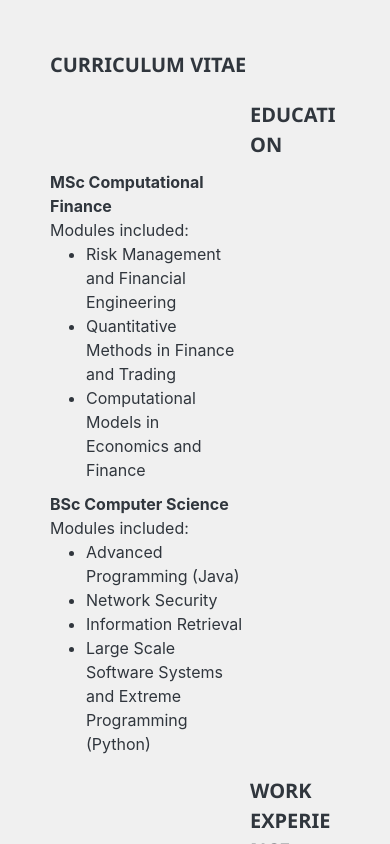
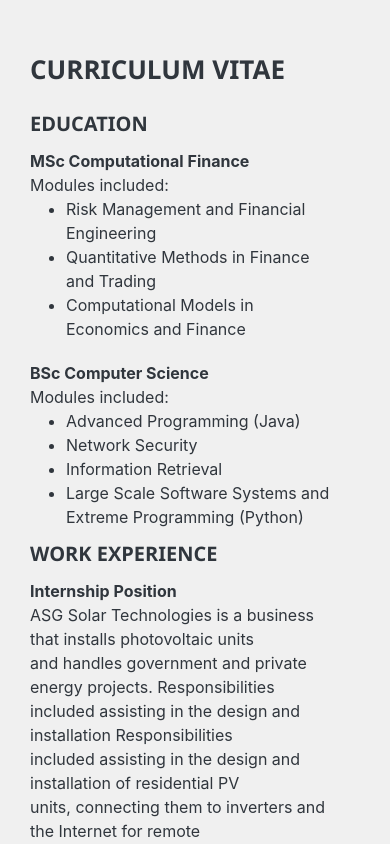
Before and after one commit to antoniouaa/hiremepls, a React (Create React App) app: page /cv in a window 390 px wide. Built offline with nearby package versions, Linux system fonts and the light colour scheme; no server answers.

Commit message:
media query stuff

```diff
--- a/src/App.css
+++ b/src/App.css
@@ -13,7 +13,7 @@ a:hover {
     background-position: center;
     background-size: cover;
     background-repeat: no-repeat;
-    overflow-x: hidden;
+    /* overflow-x: hidden; */
     justify-content: left;
 }
 
@@ -194,7 +194,7 @@ Link:hover {
     text-decoration: none;
 }
 
-@media screen and (max-width:801px) {
+@media screen and (max-width:1160px) {
     .App-sidebar,
     .project-createdat,
     .project-pushedat {
--- a/src/Components/CVPage.js
+++ b/src/Components/CVPage.js
@@ -1,7 +1,5 @@
 import React from "react";
 import { Flex, Text, Box, UnorderedList, ListItem } from "@chakra-ui/react";
-
-import { HorizontalRule } from "./HorizontalRule";
 
 import "./cvpage.css";
 
@@ -13,7 +11,8 @@ export const CVPage = () => {
           Curriculum Vitae
         </Text>
       </Box>
-      <Text className="cv-title" fontSize="20px" marginLeft="200px">
+      <Box className="media-item">
+        <Text id="education-label" className="cv-title" fontSize="20px">
           <strong>Education</strong>
         </Text>
         <Flex className="cv-item">
@@ -33,7 +32,9 @@ export const CVPage = () => {
             </UnorderedList>
           </Box>
         </Flex>
+      </Box>
 
+      <Box className="media-item">
         <Flex className="cv-item">
           <Box className="cv-date">
             <time>2016 – 2019</time>
@@ -54,11 +55,12 @@ export const CVPage = () => {
             </UnorderedList>
           </Box>
         </Flex>
-      <HorizontalRule />
+      </Box>
 
-      <Text className="cv-title" fontSize="20px" marginLeft="200px">
+      <Text id="workexperience-label" className="cv-title" fontSize="20px">
         <strong>Work Experience</strong>
       </Text>
+      <Box className="media-item">
         <Flex className="cv-item">
           <Box w="200px" className="cv-date">
             <time>2015</time>
@@ -73,19 +75,23 @@ export const CVPage = () => {
               units
             </p>
             <p>
-            and handles government and private energy projects. Responsibilities
+              and handles government and private energy projects.
+              Responsibilities
             </p>
             <p>
               included assisting in the design and installation Responsibilities
             </p>
             <p>
-            included assisting in the design and installation of residential PV
+              included assisting in the design and installation of residential
+              PV
             </p>
-          <p>units, connecting them to inverters and the Internet for remote</p>
+            <p>
+              units, connecting them to inverters and the Internet for remote
+            </p>
             monitoring.
           </Box>
         </Flex>
-      <HorizontalRule />
+      </Box>
     </Flex>
   );
 };
--- a/src/Components/cvpage.css
+++ b/src/Components/cvpage.css
@@ -2,9 +2,9 @@
     flex-direction: column;
     text-align: left;
     width: 100%;
-    height: 100vh;
+    height: inherit;
     padding: 50px;
-    background-color: var(--cv-background-color);
+    background: var(--cv-background-color);
     color: var(--project-border-color);
 }
 
@@ -17,7 +17,7 @@
 }
 
 .cv-item {
-    width: 50vw;
+    width: 100%;
     margin-top: 10px;
 }
 
@@ -36,6 +36,14 @@
     height: 5px;
     width: 5px;
     background-color: var(--repo-link-color);
+}
+
+#education-label {
+    margin-left: 200px;
+}
+
+#workexperience-label {
+    margin-left: 200px;
 }
 
 .Text .cv-para {
@@ -58,7 +66,7 @@
 
 div.hr {
     margin-top: 20px;
-    width: 80vh;
+    width: 700px;
     height: 2px;
     background-color: var(--repo-link-color);
 }
@@ -67,16 +75,41 @@ div.hr hr {
     display: none;
 }
 
-@media screen and (max-width:801px) {
+@media screen and (max-width:1160px) {
+    .cv-container {
+        overflow-x: hidden;
+        padding-left: 30px;
+    }
     #cv {
-        font-size: 20px;
+        font-size: 26px;
         font-weight: bolder;
         margin-bottom: 20px !important;
     }
     .cv-date {
+        width: 0px !important;
         display: none;
     }
     .cv-title {
-        margin: 0;
+        text-align: left;
+        margin: 0px;
+        float: left
+    }
+    .div.hr {
+        visibility: hidden !important;
+    }
+    .cv-item {
+        margin-bottom: 5px;
+    }
+    .media-item {
+        display: flex;
+        flex-direction: column;
+        margin-left: 0px;
+        margin-bottom: 5px !important;
+    }
+    #education-label {
+        margin-left: 0px;
+    }
+    #workexperience-label {
+        margin-left: 0px;
     }
 }
```
Lines whose indentation alone changed are shown as unchanged.
